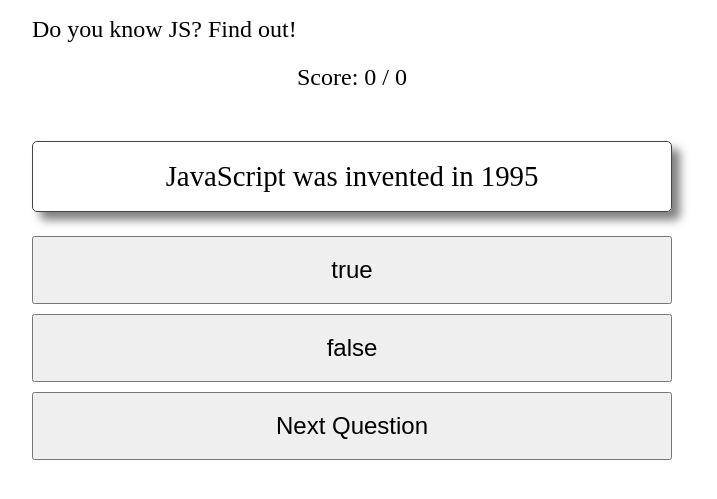
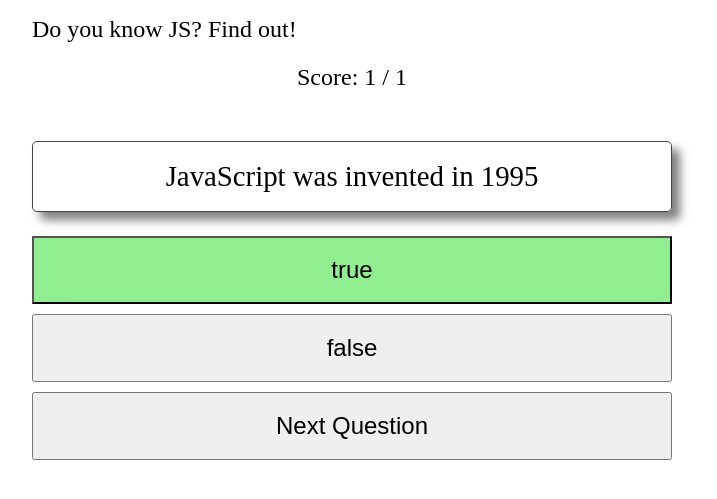
Before and after one commit to vlimbo/quiz-project, a plain HTML site: page index.html in a window 1280 px wide. Both pictures are taken after a click on the button "true". Shown: the part 211-710 px from the top of the page, without its empty margins (288-1005 px from the left). Drawn offline with Linux system fonts and the light colour scheme.

Commit message:
Create function for updating scores
Crated own function to update score, that gets called once the user clicks an answer.

```diff
--- a/app.js
+++ b/app.js
@@ -1,6 +1,44 @@
+// objects
+const questions = {
+  question1: "true",
+};
+
+const funfacts = {
+  question1:
+    "Brendan Eich created JS at Netscape in 1995. The initial version of the language was written in just 10 days.",
+};
+
+// variables
 let playerScore = document.querySelector(".player-score");
 let totalScore = document.querySelector(".total-score");
-let question = document.querySelector(".main__question");
+let currentQuestion = document.querySelector(".main__question").textContent;
 const trueBtn = document.querySelector(".main__btn-true");
 const falseBtn = document.querySelector(".main__btn-false");
+let funFactBox = document.querySelector(".main__fun-fact");
 const nextBtn = document.querySelector(".main__btn-next");
+
+// functions
+const checkAnswer = (answer) => {
+  if (answer.textContent === questions.question1) {
+    trueBtn.style.background = "lightgreen";
+    updateScore("correct");
+  } else {
+    answer.style.background = "lightpink";
+    updateScore();
+  }
+};
+
+const displayFact = () => {};
+
+const updateScore = (answer = "no") => {
+  if (answer === "correct") {
+    playerScore.textContent = +playerScore.textContent + 1;
+    totalScore.textContent = +totalScore.textContent + 1;
+  } else {
+    totalScore.textContent = +totalScore.textContent + 1;
+  }
+};
+
+// event listeners
+trueBtn.addEventListener("click", () => checkAnswer(trueBtn)); // Look further into
+falseBtn.addEventListener("click", () => checkAnswer(falseBtn)); // Look further
--- a/index.html
+++ b/index.html
@@ -20,6 +20,7 @@
       </div>
       <button class="btn main__btn-true main__btn-1--0margin">true</button>
       <button class="btn main__btn-false">false</button>
+      <p class="main__fun-fact"></p>
       <button class="btn main__btn-next">Next Question</button>
     </section>
     <script src="app.js"></script>
--- a/styles.css
+++ b/styles.css
@@ -50,6 +50,10 @@
   margin: 0;
 }
 
+.main__fun-fact {
+  display: none;
+}
+
 /* utility class */
 .btn {
   width: 100%;
```
